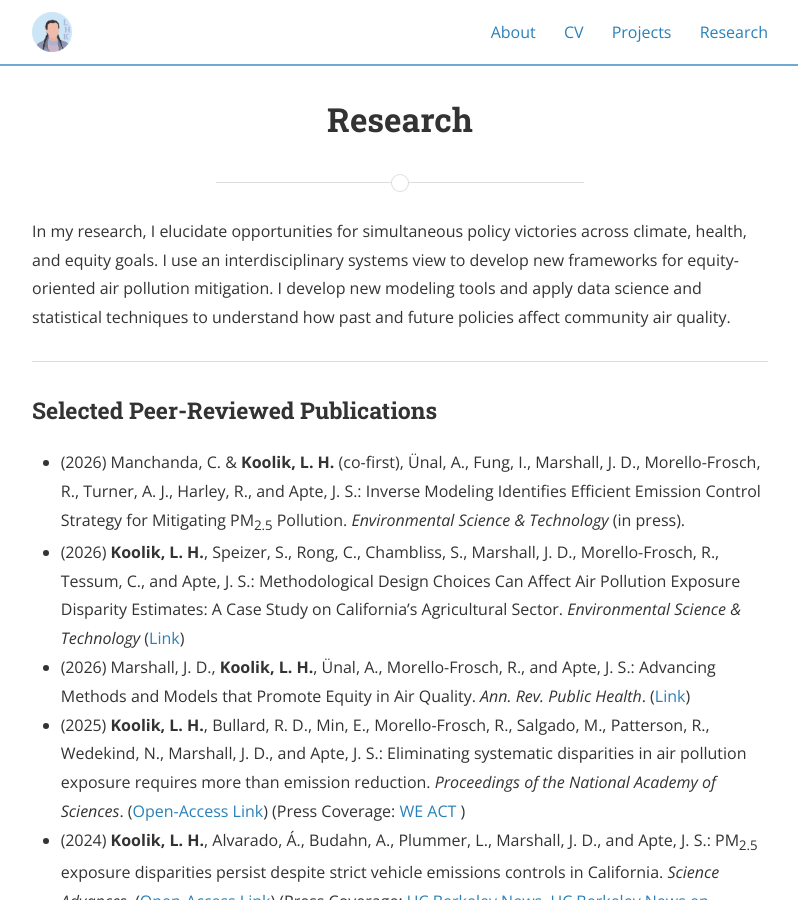
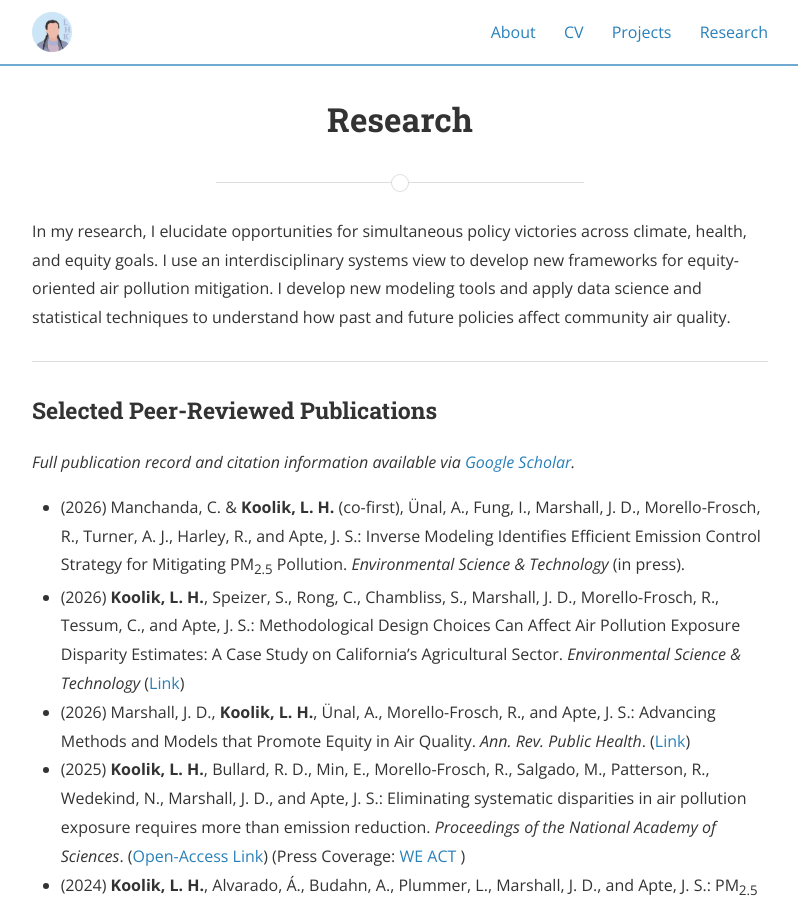
Before and after one commit to lkoolik/lkoolik.github.io, a Jekyll site: the page built from research.md, in a window 1280 px wide and 900 px high. Shown: the whole window, without its empty margins (240-1038 px from the left). Built offline with Jekyll 4.4.1, drawn with Linux system fonts in a browser that asks for light colours; nearby versions of some CDN libraries.

Commit message:
Update research.md

```diff
--- a/research.md
+++ b/research.md
@@ -11,6 +11,9 @@
 <hr>
 
 <h3>Selected Peer-Reviewed Publications</h3>
+
+*Full publication record and citation information available via <a href="https://scholar.google.com/citations?user=VFtpMLUAAAAJ&hl=en&oi=ao">Google Scholar</a>.*
+
 <ul>
   <li>(2026) Manchanda, C. & <b>Koolik, L. H.</b> (co-first), Ünal, A., Fung, I., Marshall, J. D., Morello-Frosch, R., Turner, A. J., Harley, R., and Apte, J. S.: Inverse Modeling Identifies Efficient Emission Control Strategy for Mitigating PM<sub>2.5</sub> Pollution. <i>Environmental Science & Technology</i> (in press). </li>
   <li>(2026) <b>Koolik, L. H.</b>, Speizer, S., Rong, C., Chambliss, S., Marshall, J. D., Morello-Frosch, R., Tessum, C., and Apte, J. S.: Methodological Design Choices Can Affect Air Pollution Exposure Disparity Estimates: A Case Study on California’s Agricultural Sector. <i>Environmental Science & Technology</i> (<a href="https://doi.org/10.1021/acs.est.5c10796">Link</a>) </li>
```
